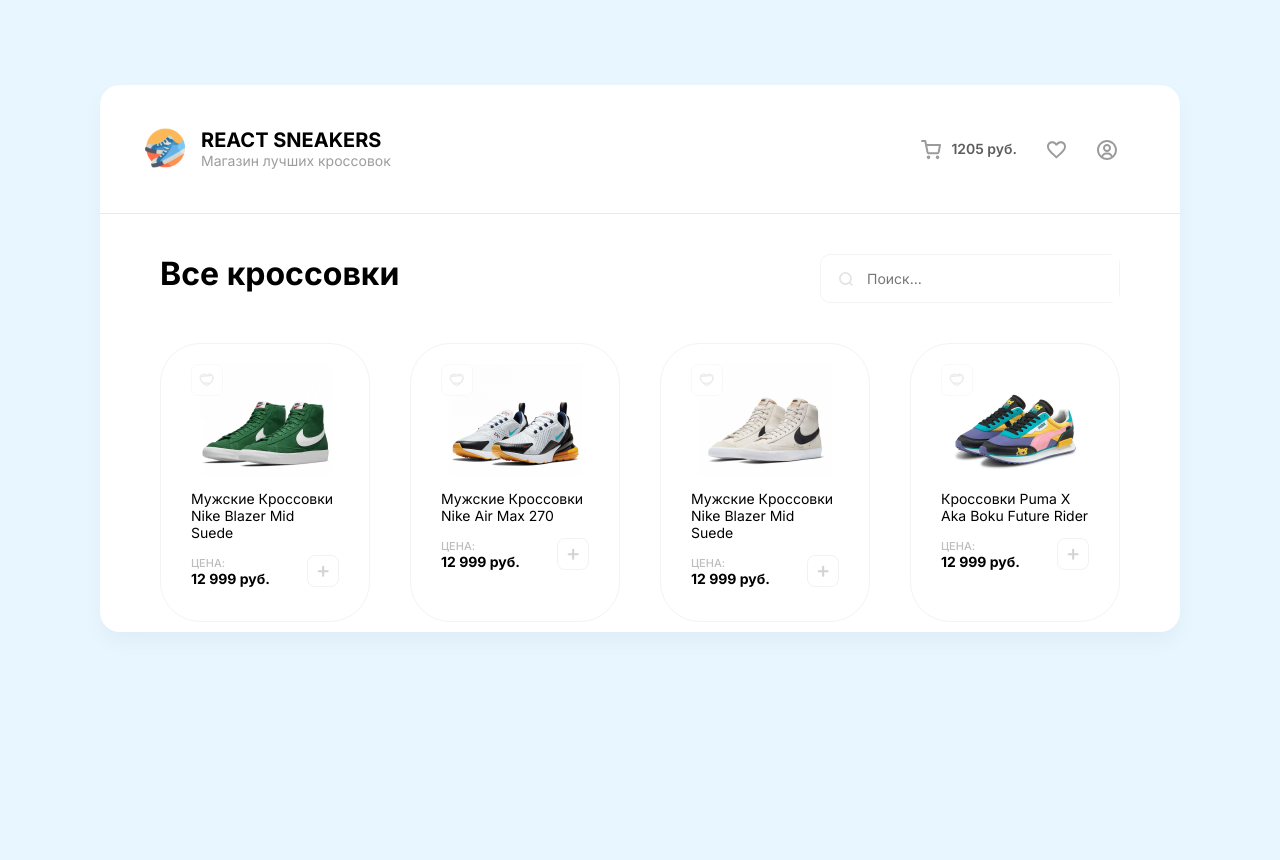
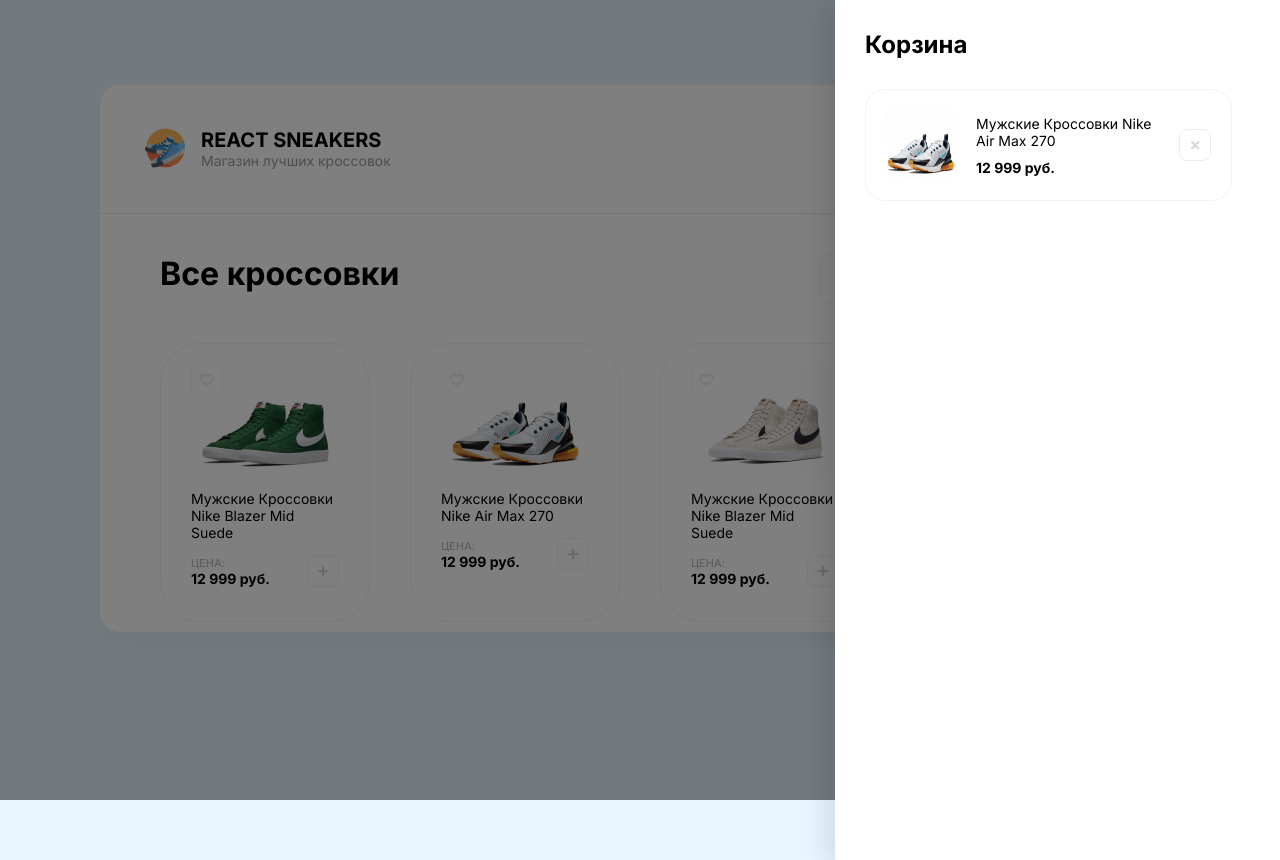
Before and after one commit to LivingstoneDoc/react-sneakers-shop, a JavaScript app: page / in a window 1280 px wide. Before the commit the page ends 800 px from the top, so only its background shows below. Built offline with nearby package versions, Linux system fonts and the light colour scheme; the HTML template or start-up script is replaced by a standard one.

Commit message:
feat: add cart and one cart item

```diff
--- a/src/App.js
+++ b/src/App.js
@@ -1,6 +1,22 @@
 function App() {
   return (
     <div className="wrapper">
+      <div className="cartOverlay">
+        <div className="cart">
+          <h2 className="cartSubtitle">Корзина</h2>
+          <div className="cartContentWrapper">
+            <div className="cartItem">
+              {/*TODO: change image size, position on the page*/}
+              <img src="./img/sneakers/sneakers2.png" alt="Sneakers" className="cartItemImg" />
+              <div className="cartItemDescr">
+                <p className="cartItemName">Мужские Кроссовки Nike Air Max 270</p>
+                <p className="cartItemPrice">12 999 руб.</p>
+              </div>
+              <img src="./icon/cart/cart-remove-item-hover.svg" alt="delete" className="cartRemoveImg" />
+            </div>
+          </div>
+        </div>
+      </div>
       <header className="header">
         <div className="headerLeft">
           <img src="./icon/header/logo.svg" alt="logo" className="logo" />
--- a/src/index.css
+++ b/src/index.css
@@ -191,3 +191,87 @@
   height: 32px;
   cursor: pointer;
 }
+
+.wrapper .cartOverlay {
+  position: absolute;
+  width: 100%;
+  height: 100%;
+  left: 0;
+  top: 0;
+  background-color: rgba(0, 0, 0, 0.5);
+  z-index: 1;
+}
+
+.wrapper .cartOverlay .cart {
+  position: absolute;
+  width: 385px;
+  height: 100%;
+  background: #ffffff;
+  right: 0;
+  box-shadow: -10px 4px 24px rgba(0, 0, 0, 0.1);
+  padding: 30px;
+}
+
+.wrapper .cartOverlay .cart .cartSubtitle {
+  color: #000;
+  font-size: 24px;
+  font-weight: 700;
+  margin: 0;
+}
+
+.wrapper .cartOverlay .cart .cartContentWrapper {
+  display: flex;
+  flex-direction: column;
+  gap: 20px;
+  margin-top: 30px;
+}
+
+.wrapper .cartOverlay .cart .cartContentWrapper .cartItem {
+  display: flex;
+  align-items: center;
+  padding: 20px;
+  width: 325px;
+  /* height: 119px; */
+  border-radius: 20px;
+  border: 1px solid #f3f3f3;
+  background: #ffffff;
+  overflow: hidden;
+}
+
+.wrapper .cartOverlay .cart .cartContentWrapper .cartItem .cartItemImg {
+  width: 70px;
+  height: 70px;
+  background: lightgray 50% / cover no-repeat;
+  margin-right: 20px;
+}
+
+.wrapper .cartOverlay .cart .cartContentWrapper .cartItem .cartItemDescr {
+  margin-right: 20px;
+}
+
+.wrapper .cartOverlay .cart .cartContentWrapper .cartItem .cartItemDescr .cartItemName {
+  color: #000000;
+  font-size: 14px;
+  font-weight: 400;
+  margin: 0;
+}
+
+.wrapper .cartOverlay .cart .cartContentWrapper .cartItem .cartItemDescr .cartItemPrice {
+  color: #000000;
+  font-size: 14px;
+  font-weight: 700;
+  margin: 0;
+  margin-top: 10px;
+}
+
+.wrapper .cartOverlay .cart .cartContentWrapper .cartItem .cartRemoveImg {
+  width: 32px;
+  height: 32px;
+  cursor: pointer;
+  opacity: 0.5;
+  transition: opacity 0.15s ease-in-out;
+}
+
+.wrapper .cartOverlay .cart .cartContentWrapper .cartItem .cartRemoveImg:hover {
+  opacity: 1;
+}
```
Also changed, not shown: public/icon/cart/cart-remove-item-hover.svg (added), public/icon/cart/cart-remove-item.svg (added).
